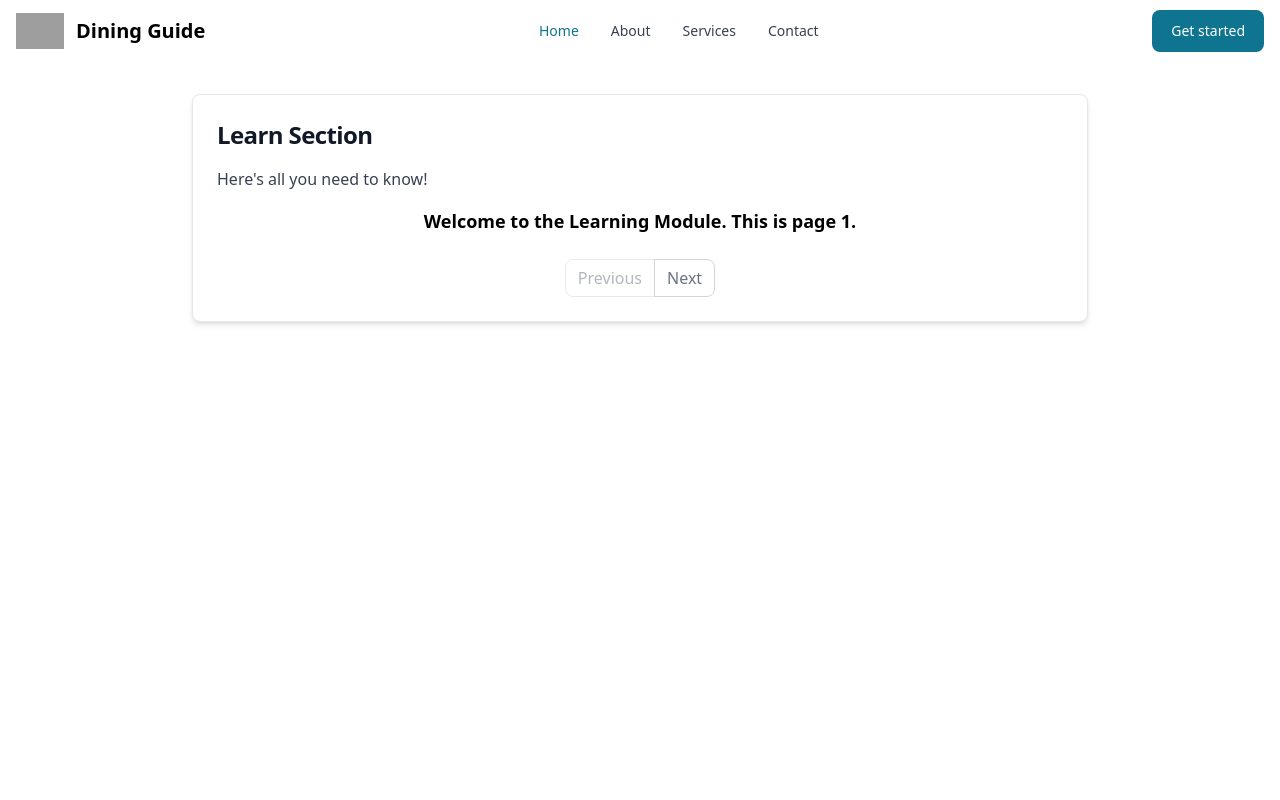
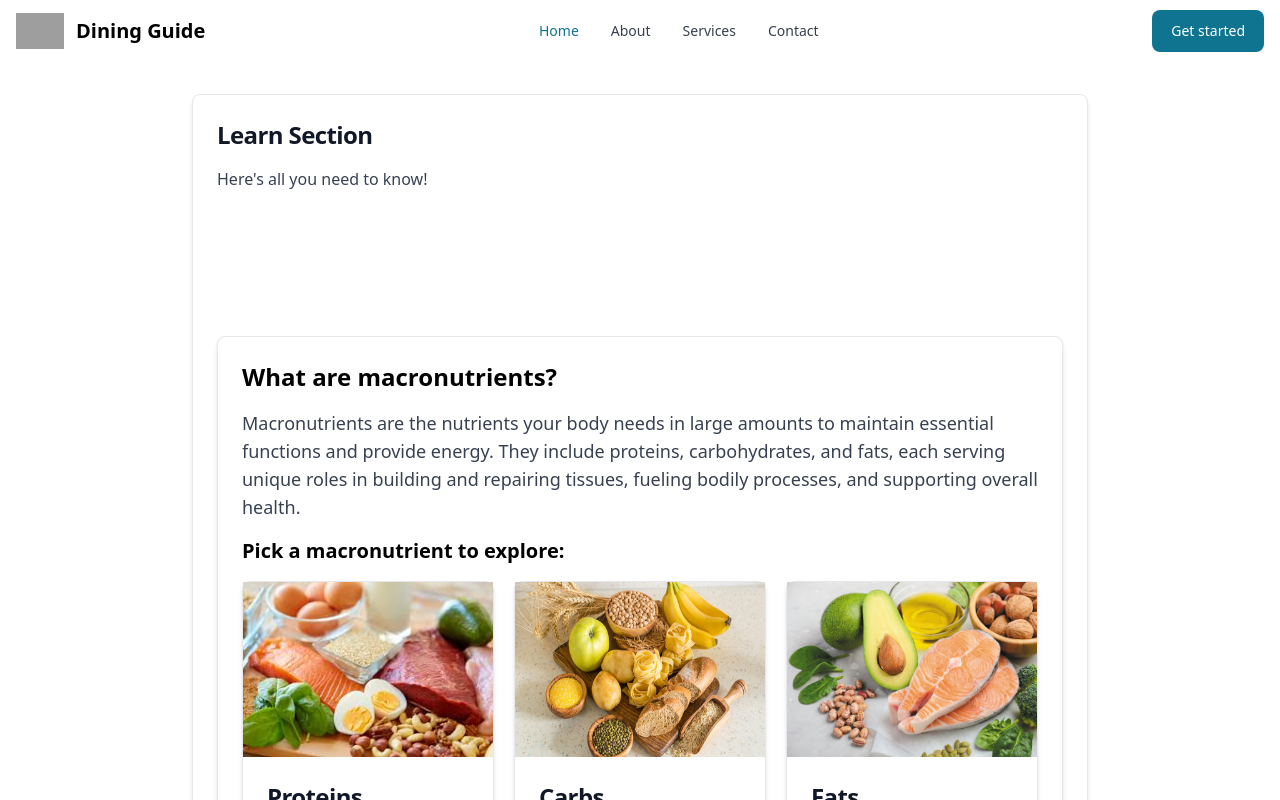
Before and after one commit to remembyr/UIDesignGroupProject, a React (Create React App) app in the folder columbia-dining-guide/: page /learn in a window 1280 px wide. Shown: the top 800 px of the page. Built offline with nearby package versions, Linux system fonts and the light colour scheme; grey boxes are pictures that could not be loaded.

Commit message:
changed to iterate components not text in learn

```diff
--- a/columbia-dining-guide/src/components/Learn.tsx
+++ b/columbia-dining-guide/src/components/Learn.tsx
@@ -5,27 +5,13 @@ import React, { useState } from "react";
 import { Pagination } from "flowbite-react";
 import MacroMenu from "./MacroMenu";
 
-function Component() {
-  return (
-    <Card className="max-w-sm">
-      <h5 className="text-2xl font-bold tracking-tight text-gray-900 dark:text-white">
-        Noteworthy technology acquisitions 2021
-      </h5>
-      <p className="font-normal text-gray-700 dark:text-gray-400">
-        Here are the biggest enterprise technology acquisitions of 2021 so far,
-        in reverse chronological order.
-      </p>
-    </Card>
-  );
-}
-
 // Define placeholder content for each page
-const pageContents = [
-  "Welcome to the Learning Module. This is page 1.",
-  "Explore more about our topics on page 2.",
-  "Detailed insights are provided on page 3.",
-  "Page 4 contains advanced content.",
-  "Review and summary on page 5.",
+const pageComponents = [
+  <MacroMenu />,
+  <div>Explore more about our topics on page 2.</div>,
+  <div>Detailed insights are provided on page 3.</div>,
+  <div>Page 4 contains advanced content.</div>,
+  <div>Review and summary on page 5.</div>,
 ];
 
 export function Learn() {
@@ -33,6 +19,11 @@ export function Learn() {
 
   const onPageChange = (page: number) => {
     setCurrentPage(page);
+  };
+
+  const renderPageContent = (pageIndex: number) => {
+    // Ensuring the page index is within the bounds of the pageComponents array
+    return pageComponents[pageIndex - 1] || pageComponents[0];
   };
 
   return (
@@ -47,13 +38,12 @@ export function Learn() {
 
         <div className="flex flex-col items-center space-y-4">
           <div className="text-lg font-semibold">
-            {/* Render content based on current page, fallback to page 1 if out of bounds */}
-            {pageContents[currentPage - 1] || pageContents[0]}
+            {renderPageContent(currentPage)}
           </div>
           <Pagination
             layout="navigation"
             currentPage={currentPage}
-            totalPages={pageContents.length} // Set to the number of pages in pageContents
+            totalPages={pageComponents.length} // Set to the number of pages in pageContents
             onPageChange={onPageChange}
           />
         </div>
```
